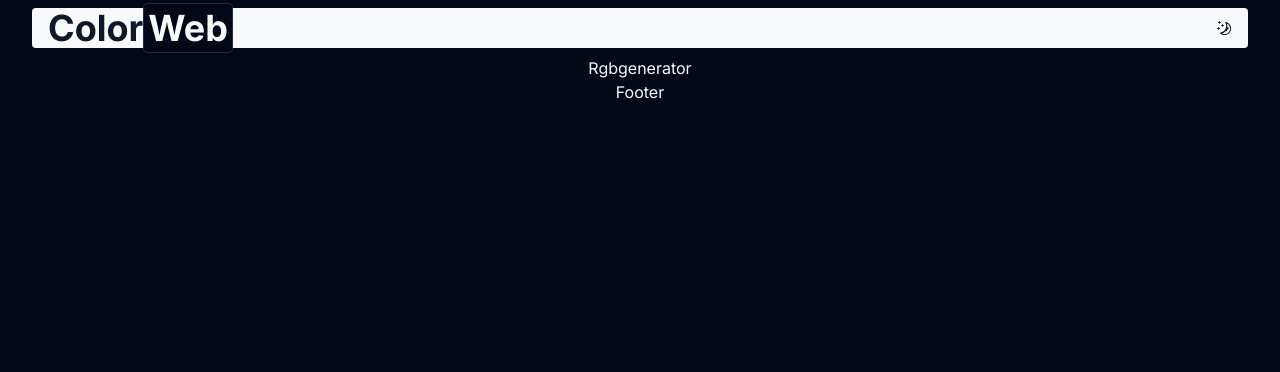
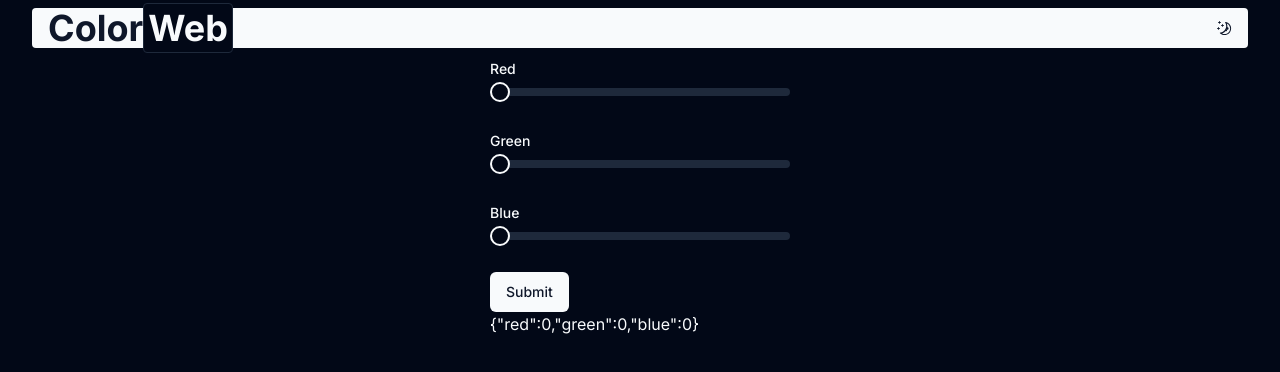
Before and after one commit to JaberChowdhury/NextJs_project, a Next.js app: page /tools/rgbgenerator in a window 1280 px wide. Shown: the top 372 px of the page. Built offline with nearby package versions, Linux system fonts and the light colour scheme.

Commit message:
add : form scafolding added

```diff
--- a/app/layout.tsx
+++ b/app/layout.tsx
@@ -3,7 +3,7 @@ import { Inter } from "next/font/google";
 import "./globals.css";
 import Provider from "@/components/provider";
 import Navbar from "@/components/Navbar";
-import Footer from "@/components/Footer";
+
 const inter = Inter({ subsets: ["latin"] });
 
 export const metadata: Metadata = {
@@ -24,7 +24,6 @@ export default function RootLayout({
         <Provider>
           <Navbar />
           <main className="pt-4">{children}</main>
-          <Footer />
         </Provider>
       </body>
     </html>
--- a/app/tools/page.tsx
+++ b/app/tools/page.tsx
@@ -19,7 +19,7 @@ const Home = () => {
     {
       id: 2,
       title: "Rgb color generator",
-      to: "/tool/rgbgenerator",
+      to: "/tools/rgbgenerator",
       description:
         "Generate rgb color with we made tool with so many features.",
     },
--- a/app/tools/rgbgenerator/page.tsx
+++ b/app/tools/rgbgenerator/page.tsx
@@ -1,5 +1,10 @@
+import Rgbform from "@/components/form/Rgbform";
 const Rgbgenerator = () => {
-  return <div>Rgbgenerator</div>;
+  return (
+    <div>
+      <Rgbform />
+    </div>
+  );
 };
 
 export default Rgbgenerator;
--- a/components/Footer.tsx
+++ /dev/null
@@ -1,9 +0,0 @@
-const Footer = () => {
-  return (
-    <div>
-      <div>Footer</div>
-    </div>
-  );
-};
-
-export default Footer;
--- /dev/null
+++ b/components/form/Rgbform.tsx
@@ -0,0 +1,129 @@
+"use client";
+import { Slider } from "@/components/ui/slider";
+import { Button } from "@/components/ui/button";
+import {
+  Form,
+  FormControl,
+  FormDescription,
+  FormField,
+  FormItem,
+  FormLabel,
+  FormMessage,
+} from "@/components/ui/form";
+import { Input } from "@/components/ui/input";
+import { zodResolver } from "@hookform/resolvers/zod";
+import { useForm } from "react-hook-form";
+import { z } from "zod";
+
+const formSchema = z.object({
+  red: z.coerce
+    .number()
+    .min(0)
+    .max(255, { message: "value must be less than 255" }),
+  green: z.coerce
+    .number()
+    .min(0)
+    .max(255, { message: "value must be less than 255" }),
+  blue: z.coerce
+    .number()
+    .min(0)
+    .max(255, { message: "value must be less than 255" }),
+});
+
+export type FormSchemaType = z.infer<typeof formSchema>;
+
+const Rgbform = () => {
+  const form = useForm<z.infer<typeof formSchema>>({
+    resolver: zodResolver(formSchema),
+    defaultValues: {
+      red: 0,
+      green: 0,
+      blue: 0,
+    },
+  });
+
+  function onSubmit(values: FormSchemaType) {
+    console.log(values);
+  }
+
+  return (
+    <Form {...form}>
+      <form onSubmit={form.handleSubmit(onSubmit)} className="w-full space-y-8">
+        <FormField
+          control={form.control}
+          name="red"
+          render={({ field: { onChange, value } }) => (
+            <FormItem>
+              <FormLabel>Red</FormLabel>
+              <FormControl>
+                <Slider
+                  min={0}
+                  max={255}
+                  step={1}
+                  className="w-[300px]"
+                  defaultValue={[value]}
+                  onValueChange={(vals) => {
+                    onChange(vals[0]);
+                  }}
+                  value={[form.getValues("red")]}
+                />
+              </FormControl>
+              <FormMessage />
+            </FormItem>
+          )}
+        />
+        <FormField
+          control={form.control}
+          name="green"
+          render={({ field: { onChange, value } }) => (
+            <FormItem>
+              <FormLabel>Green</FormLabel>
+              <FormControl>
+                <Slider
+                  min={0}
+                  max={255}
+                  step={1}
+                  className="w-[300px]"
+                  defaultValue={[value]}
+                  onValueChange={(vals) => {
+                    onChange(vals[0]);
+                  }}
+                  value={[form.getValues("green")]}
+                />
+              </FormControl>
+              <FormMessage />
+            </FormItem>
+          )}
+        />
+        <FormField
+          control={form.control}
+          name="blue"
+          render={({ field: { onChange, value } }) => (
+            <FormItem>
+              <FormLabel>Blue</FormLabel>
+              <FormControl>
+                <Slider
+                  min={0}
+                  max={255}
+                  step={1}
+                  className="w-[300px]"
+                  defaultValue={[value]}
+                  onValueChange={(vals) => {
+                    onChange(vals[0]);
+                  }}
+                  value={[form.getValues("blue")]}
+                />
+              </FormControl>
+              <FormMessage />
+            </FormItem>
+          )}
+        />
+
+        <Button type="submit">Submit</Button>
+      </form>
+      <div>{JSON.stringify(form.watch())}</div>
+    </Form>
+  );
+};
+
+export default Rgbform;
--- /dev/null
+++ b/components/ui/slider.tsx
@@ -0,0 +1,28 @@
+"use client";
+
+import * as React from "react";
+import * as SliderPrimitive from "@radix-ui/react-slider";
+
+import { cn } from "@/lib/utils";
+
+const Slider = React.forwardRef<
+  React.ElementRef<typeof SliderPrimitive.Root>,
+  React.ComponentPropsWithoutRef<typeof SliderPrimitive.Root>
+>(({ className, ...props }, ref) => (
+  <SliderPrimitive.Root
+    ref={ref}
+    className={cn(
+      "relative flex w-full touch-none select-none items-center",
+      className,
+    )}
+    {...props}
+  >
+    <SliderPrimitive.Track className="relative h-2 w-full grow overflow-hidden rounded-full bg-secondary">
+      <SliderPrimitive.Range className="absolute h-full bg-primary" />
+    </SliderPrimitive.Track>
+    <SliderPrimitive.Thumb className="block h-5 w-5 rounded-full border-2 border-primary bg-background ring-offset-background transition-colors focus-visible:outline-none focus-visible:ring-2 focus-visible:ring-ring focus-visible:ring-offset-2 disabled:pointer-events-none disabled:opacity-50" />
+  </SliderPrimitive.Root>
+));
+Slider.displayName = SliderPrimitive.Root.displayName;
+
+export { Slider };
--- a/package.json
+++ b/package.json
@@ -17,6 +17,7 @@
     "@radix-ui/react-label": "^2.0.2",
     "@radix-ui/react-progress": "^1.0.3",
     "@radix-ui/react-radio-group": "^1.1.3",
+    "@radix-ui/react-slider": "^1.1.2",
     "@radix-ui/react-slot": "^1.0.2",
     "@reduxjs/toolkit": "^2.2.1",
     "class-variance-authority": "^0.7.0",
```
